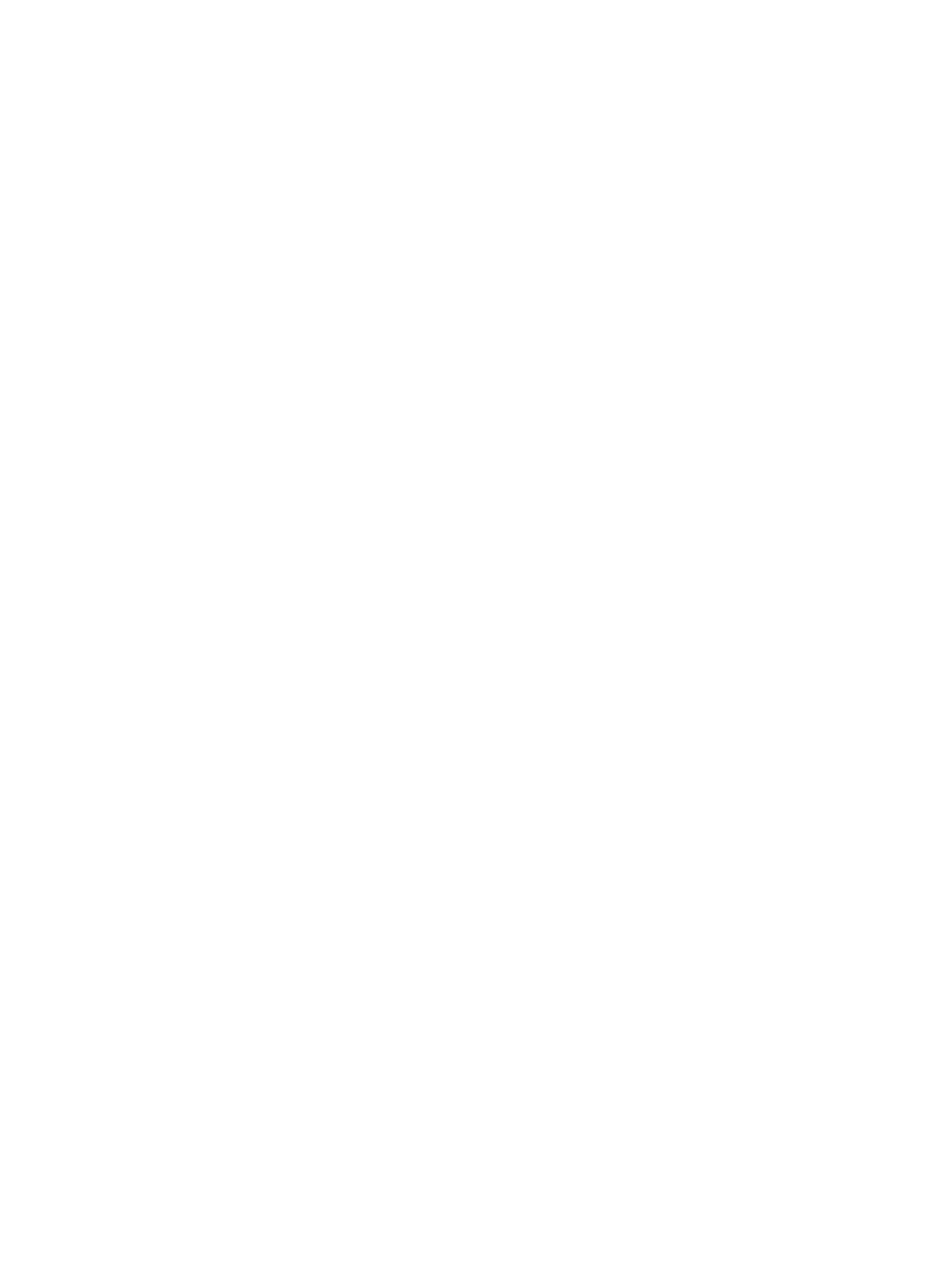
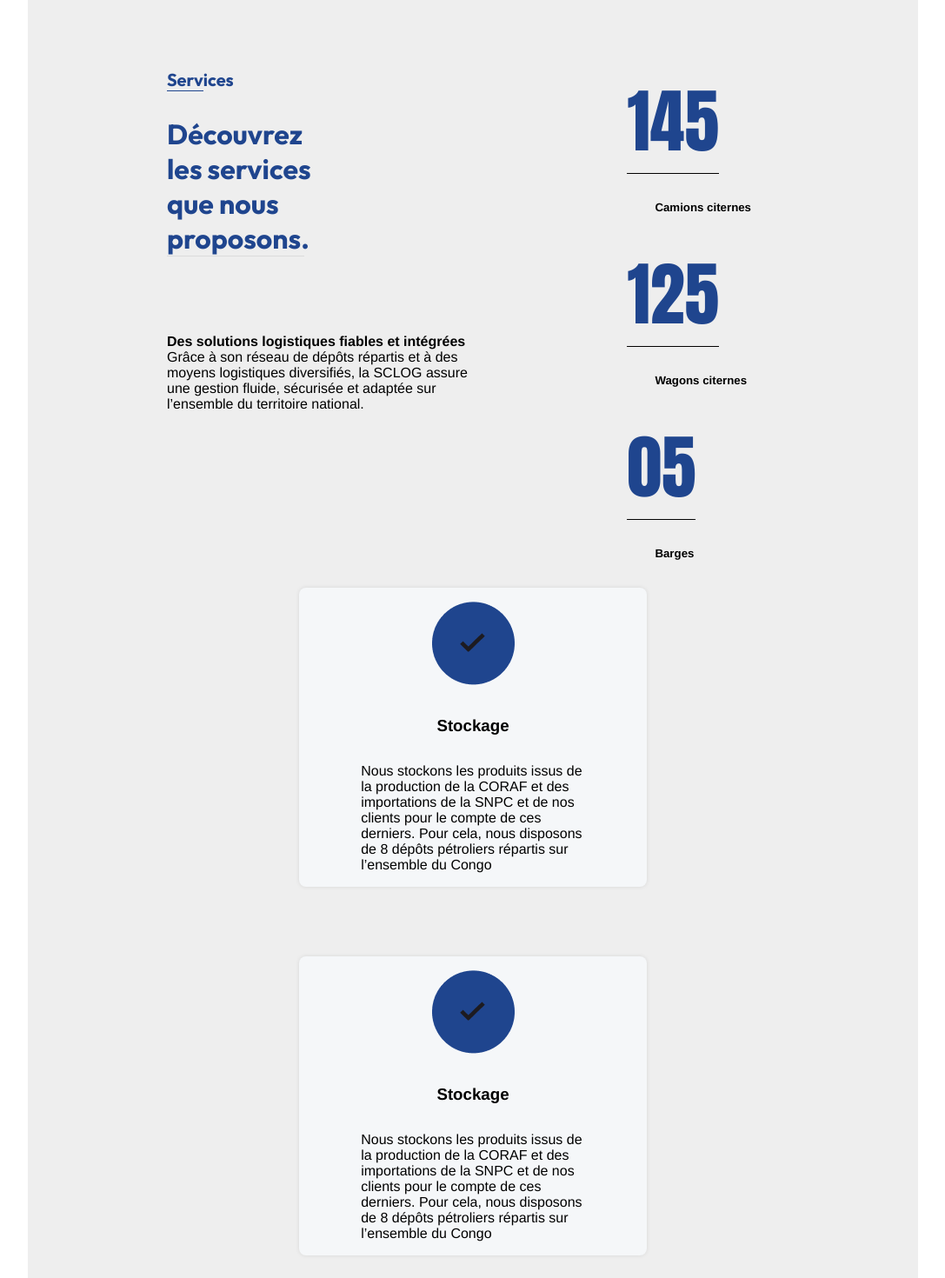
Before and after one commit to jiramaru/business-p1, a React (Vite) app: page / in a window 1280 px wide. Shown: the part 1220-2690 px from the top of the page at 87% size, without its empty margins (96-1183 px from the left). Before the commit the page ends 1215 px from the top, so only its background shows below. Built offline with nearby package versions, Linux system fonts and the light colour scheme.

Commit message:
services section structured

```diff
--- a/src/components/pages/Home.jsx
+++ b/src/components/pages/Home.jsx
@@ -1,10 +1,13 @@
 import React from 'react'
 import About from '../About'
+import Services from '../services/Services'
 
 const Home = () => {
   return (
     <>
     <About/>
+
+    <Services />
     </>
   )
 }
--- /dev/null
+++ b/src/components/services/Services.jsx
@@ -0,0 +1,66 @@
+import React from 'react'
+
+const Services = () => {
+  return (
+    <section className='services'>
+    <article>
+    <div className='left'>
+
+        <h3 className='title1 outfit'>Services</h3>
+        <h2 className='title2 outfit'>Découvrez les services que nous proposons.</h2>
+        <h4>Des solutions logistiques fiables et intégrées</h4>
+        <p>
+        Grâce à son réseau de dépôts  répartis et à des moyens logistiques diversifiés, la SCLOG assure une gestion fluide, sécurisée et adaptée sur l’ensemble du territoire national.
+        </p>
+
+    </div>
+    <div className='rigt'>
+        <div>
+            <span  className='huge-num'>145</span>
+            <h5>Camions citernes</h5>
+        </div>
+        <div>
+            <span  className='huge-num'>125</span>
+            <h5>Wagons citernes</h5>
+        </div>
+        <div>
+            <span  className='huge-num'>05</span>
+            <h5>Barges</h5>
+        </div>
+
+    </div>
+    </article>
+
+    <article>
+        <div className='service-card'>
+            <span ><img src="src/assets/service-check.png" alt="check incon" /></span>
+            <h3>Stockage</h3>
+            <p>Nous stockons les produits issus de la production de la CORAF et des importations de la SNPC et de nos clients pour le compte de ces derniers. Pour cela, nous disposons de 8 dépôts pétroliers répartis sur l’ensemble du Congo</p>
+        </div>
+
+        <div className='service-card'>
+            <span ><img src="src/assets/service-check.png" alt="check incon" /></span>
+            <h3>Stockage</h3>
+            <p>Nous stockons les produits issus de la production de la CORAF et des importations de la SNPC et de nos clients pour le compte de ces derniers. Pour cela, nous disposons de 8 dépôts pétroliers répartis sur l’ensemble du Congo</p>
+        </div>
+
+        <div className='service-card'>
+            <span ><img src="src/assets/service-check.png" alt="check incon" /></span>
+            <h3>Stockage</h3>
+            <p>Nous stockons les produits issus de la production de la CORAF et des importations de la SNPC et de nos clients pour le compte de ces derniers. Pour cela, nous disposons de 8 dépôts pétroliers répartis sur l’ensemble du Congo</p>
+        </div>
+
+        <div className='service-card'>
+            <span ><img src="src/assets/service-check.png" alt="check incon" /></span>
+            <h3>Stockage</h3>
+            <p>Nous stockons les produits issus de la production de la CORAF et des importations de la SNPC et de nos clients pour le compte de ces derniers. Pour cela, nous disposons de 8 dépôts pétroliers répartis sur l’ensemble du Congo</p>
+        </div>
+    </article>
+
+
+
+    </section>
+  )
+}
+
+export default Services
--- a/src/index.css
+++ b/src/index.css
@@ -136,8 +136,13 @@
 
 /*  Tabs  */
 
-.about{
-  margin: 5rem 20rem;
+.about, .services{
+  /* margin: 5rem 20rem; */
+  width: 80%;
+  margin: 2rem auto;
+  padding: 10rem;
+  background-color: #eee;
+
 }
 
 .tabs{
@@ -158,17 +163,22 @@
   margin: .2rem;
 }
 .tab-header-text p{
-  min-width: 100%;
+  background-color: #999;
+  width: 50%;
   margin-top: 1rem;
 }
 
 .img-container{
+  /*
+  margin-right: 2rem;
   width: 250px;
   width: 250px;
+*/
 }
 .img-container .img{
   width: 100%;
   height: 100%;
+  object-fit: contain;
 }
 
 .active{
@@ -178,6 +188,73 @@
 }
 
 
+
+
+/* services */
+
+.services article{
+  display: flex;
+  justify-content: space-between;
+}
+
+.services article .left{
+  width: 50%;
+}
+
+.huge-num{
+  font-family: Impact, 'Arial Narrow Bold', sans-serif;
+  color: #1F458E;
+
+  font-weight: 900;
+  font-size: 5rem;
+  border-bottom: 1px solid #020101;
+  margin-bottom: 2rem;
+}
+
+h5{
+  margin: 2rem;
+}
+
+
+.services article:last-child{
+
+  display: flex;
+  justify-content: center;
+
+
+  flex-wrap: wrap;
+  gap: 5rem;
+
+}
+
+.service-card{
+  display: flex;
+  flex-direction: column;
+  align-items: center;
+  justify-content: space-evenly;
+  max-width: 400px;
+  min-width: 300px;
+  min-height: 200px;
+  border-radius: 8px;
+  padding: 1rem;
+  background-color: #F5F7F9;
+  box-shadow: 0 0 5px 0 rgba(0, 0, 0,  0.095);
+
+
+}
+
+.service-card h3{
+  margin: 2rem 0;
+}
+
+.service-card p{
+  width: 70%;
+}
+
+
+
+
+/* end services */
 
 /* news */
 
@@ -201,12 +278,15 @@
   background-color: #fff;
   display: flex;
   flex-direction: column;
+  border-radius: 8px;
 }
 
 #news-section article .news-img{
   width: 100%;
   height: 245px;
+  object-fit: cover;
   margin-bottom: 1.2rem;
+  border-radius: 8px;
 }
 
 .news-row{
@@ -269,7 +349,14 @@
 footer .footer-container {
   display: flex;
   justify-content: space-between;
+}
 
+footer .footer-container .left{
+  width: 50%;
+}
+
+.footer-container .left p{
+  margin: 1rem 0;
 }
 
 footer .bottom{
```
Also changed, not shown: src/components/services/ServiceCard.jsx (added, +11 -0 lines), src/assets/check_small.png (added), src/assets/service-check.png (added).
